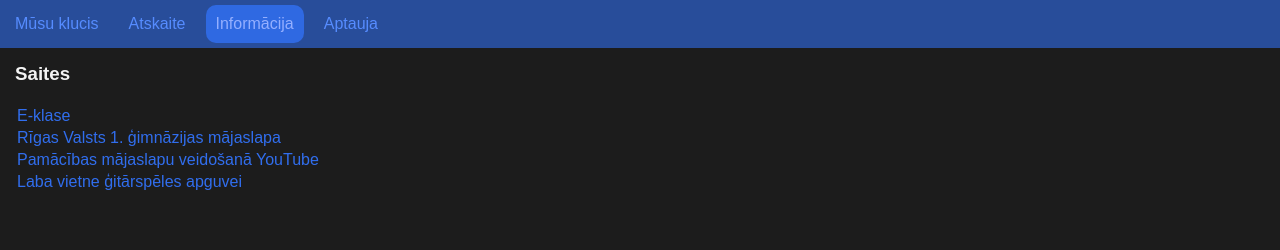
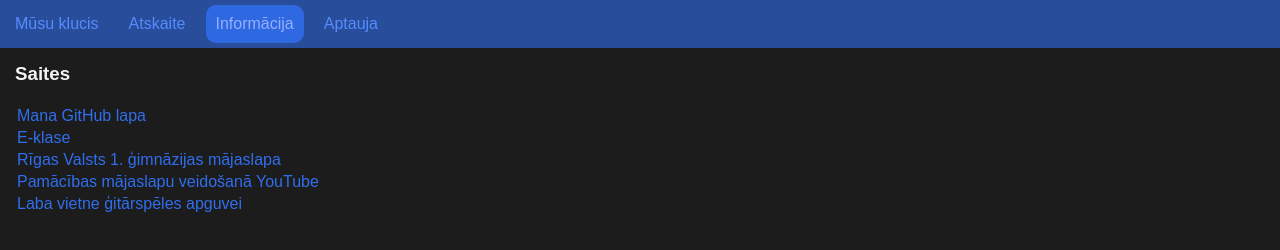
Before and after one commit to TazeWild/Kubs, a plain HTML site: page info.html in a window 1280 px wide. Drawn offline with Linux system fonts and the light colour scheme.

Commit message:
Added a new link in info.html

```diff
--- a/info.html
+++ b/info.html
@@ -17,6 +17,7 @@
     <div class="links">
         <h3>Saites</h3>
         <ul>
+            <li><a href="https://github.com/TazeWild/Kubs">Mana GitHub lapa</a><br></li>
             <li><a href="https://e-klase.lv" target="_blank">E-klase</a><br></li>
             <li><a href="https://r1g.edu.lv" target="_blank">Rīgas Valsts 1. ģimnāzijas mājaslapa</a><br></li>
             <li><a href="https://youtube.com/playlist?list=PLyqn85TezyOJqbDxOkW-FchUZRWbwT7md" target="_blank">Pamācības mājaslapu veidošanā YouTube</a><br></li>
```
